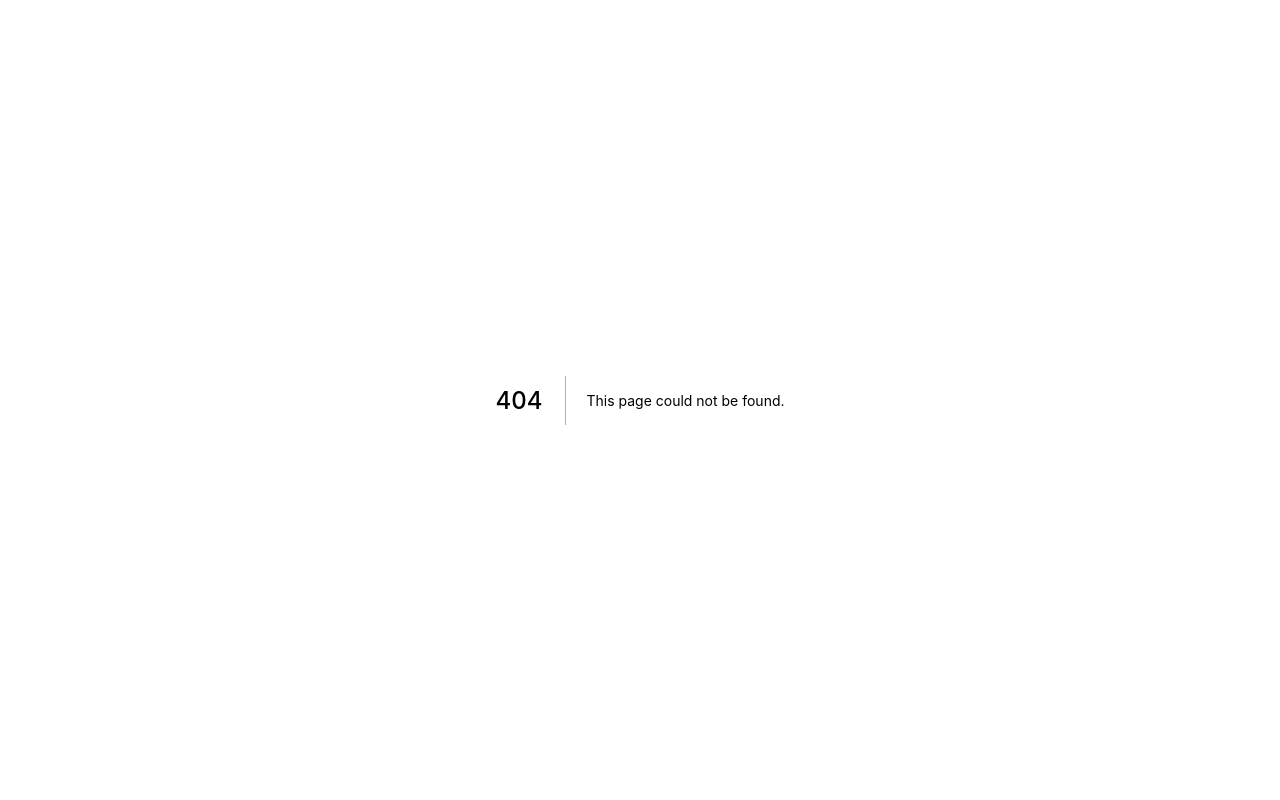
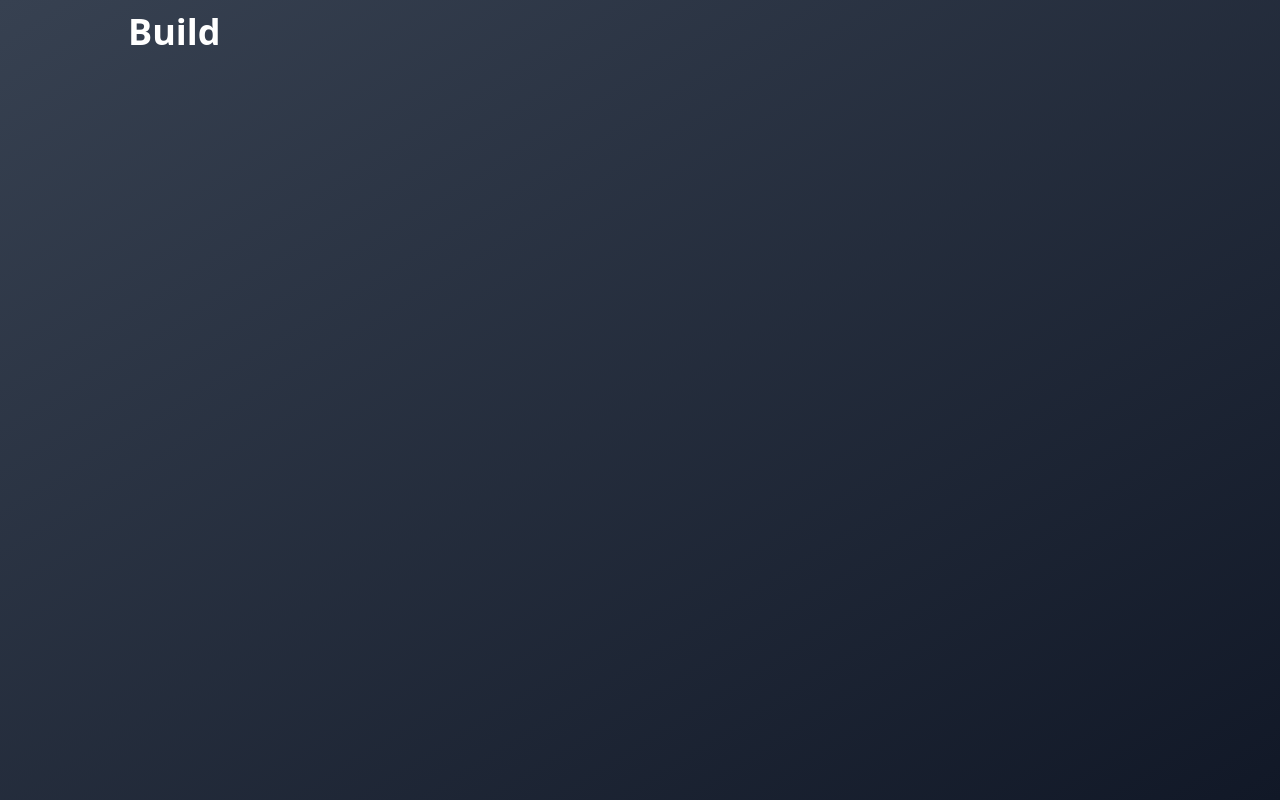
Before and after one commit to JacquesFernandes/portfolio-site-2, a Next.js app: page /build in a window 1280 px wide. Before the commit this address had no page. Built offline with nearby package versions, Linux system fonts and the light colour scheme.

Commit message:
Create build page

```diff
--- /dev/null
+++ b/pages/build.tsx
@@ -0,0 +1,13 @@
+import {NextPage} from "next";
+import {PageLayout} from "../components/page-layout";
+
+
+
+const Build: NextPage = () => {
+	return(
+		<PageLayout title="Build" description="So, what you looking for?" >
+		</PageLayout>
+	);
+}
+
+export default Build;
```
